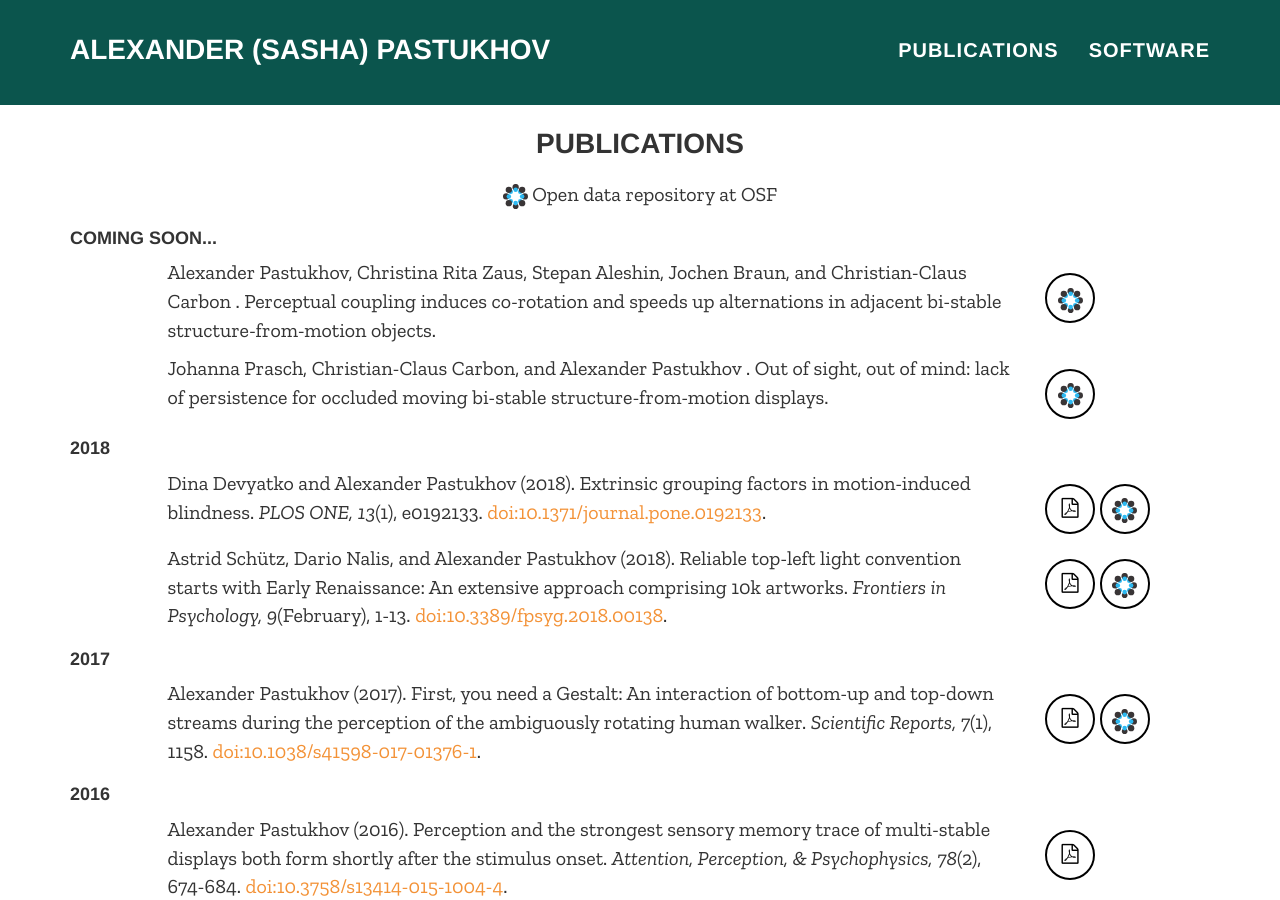
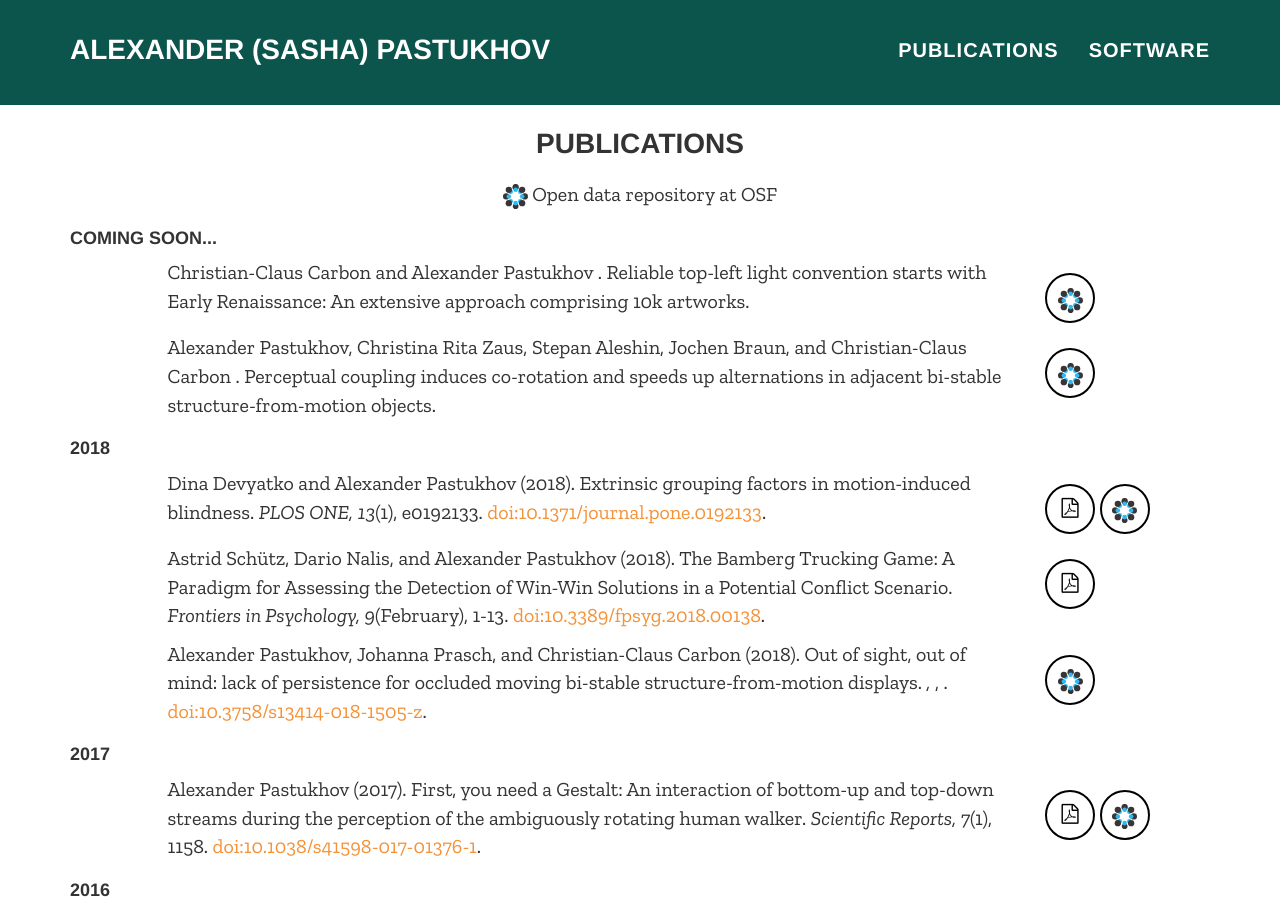
Before and after one commit to alexander-pastukhov/alexander-pastukhov.github.io, a Jekyll site: the page built from index.html, in a window 1280 px wide and 900 px high, scrolled down 435 px. Built offline with Jekyll 4.4.1, drawn with Linux system fonts in a browser that asks for light colours; nearby versions of some CDN libraries; some web fonts are replaced.

Commit message:
Updated DOI for the advanced publication of "Out of sight, out of mind" paper

```diff
--- a/_data/publications.yml
+++ b/_data/publications.yml
@@ -1,11 +1,3 @@
-- title: "Out of sight, out of mind: lack of persistence for occluded moving bi-stable structure-from-motion displays"
-  year: 3000
-  osf: https://osf.io/qqrzp/
-  authors:
-    - Johanna Prasch
-    - Christian-Claus Carbon
-    - Alexander Pastukhov
-
 - title: "Perceptual coupling induces co-rotation and speeds up alternations in adjacent bi-stable structure-from-motion objects"
   year: 3000
   osf: https://osf.io/euzjb/
@@ -23,7 +15,16 @@
     - Christian-Claus Carbon
     - Alexander Pastukhov
 
-    - title: "The Bamberg Trucking Game: A Paradigm for Assessing the Detection of Win-Win Solutions in a Potential Conflict Scenario"
+- title: "Out of sight, out of mind: lack of persistence for occluded moving bi-stable structure-from-motion displays"
+  year: 2018
+  osf: https://osf.io/qqrzp/
+  doi: 10.3758/s13414-018-1505-z
+  authors:
+    - Alexander Pastukhov
+    - Johanna Prasch
+    - Christian-Claus Carbon
+
+- title: "The Bamberg Trucking Game: A Paradigm for Assessing the Detection of Win-Win Solutions in a Potential Conflict Scenario"
   year: 2018
   journal: Frontiers in Psychology
   volume: 9
```
